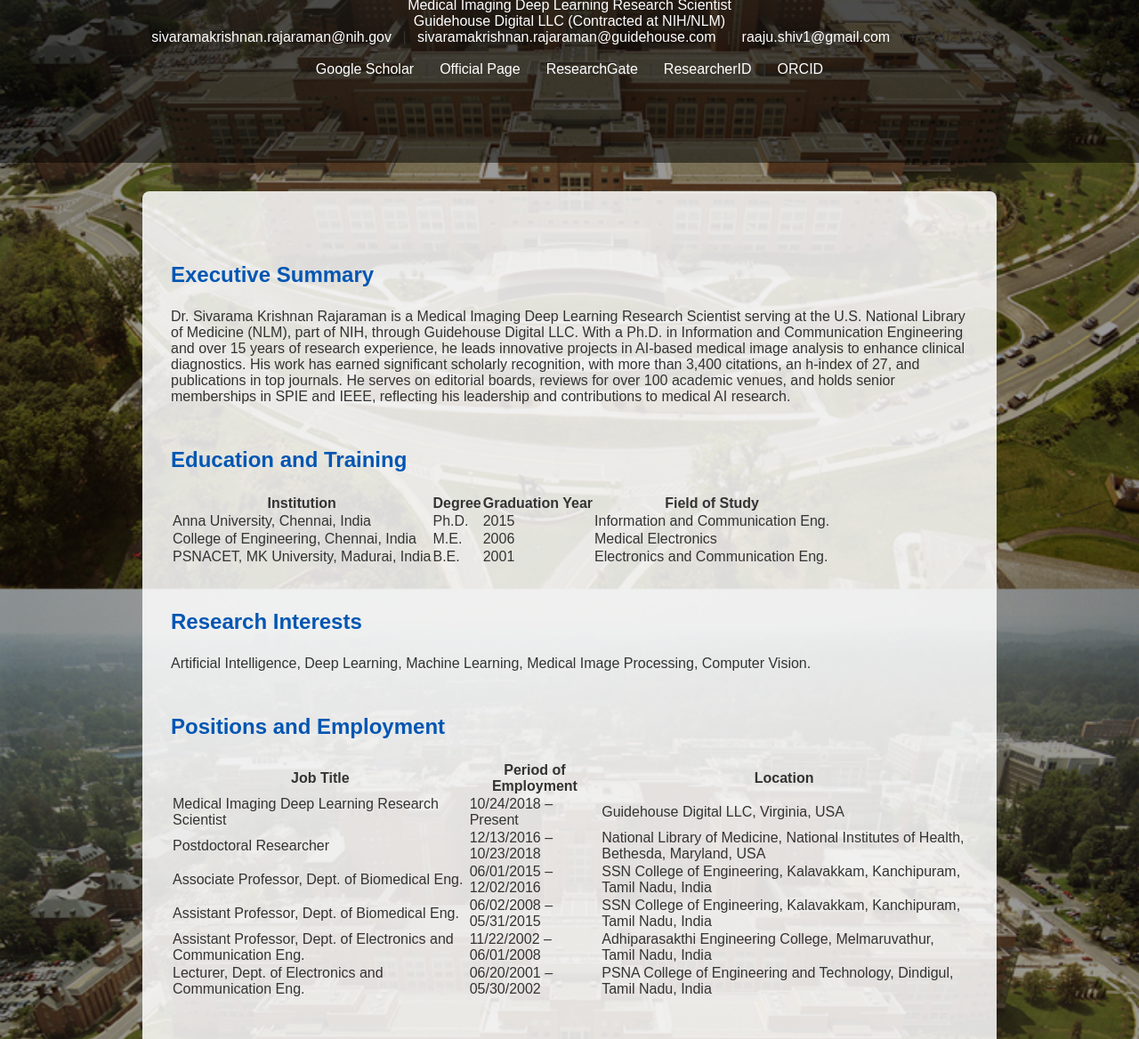
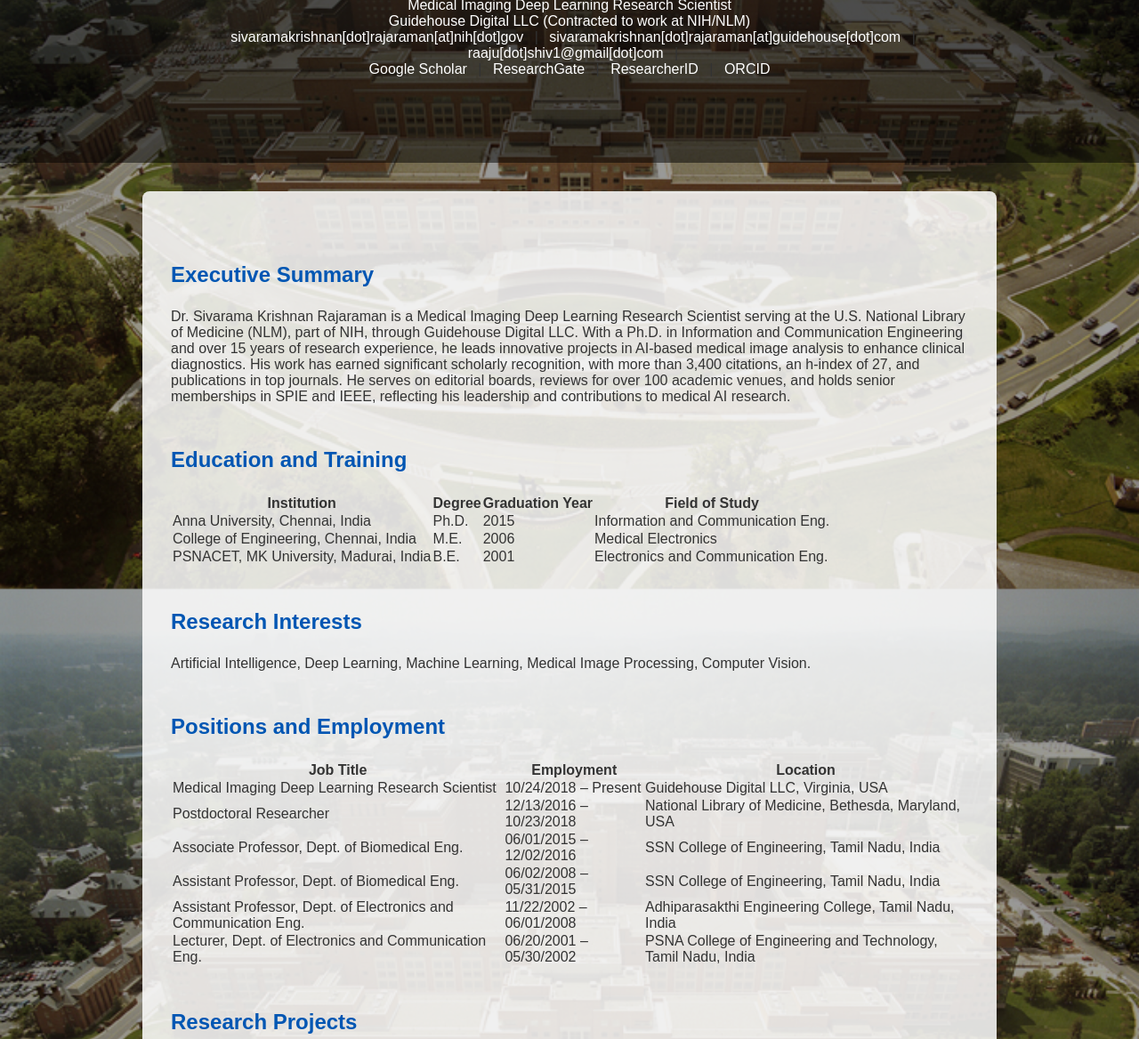
Before and after one commit to sivaramakrishnan-rajaraman/sivaramakrishnan-rajaraman.github.io, a plain HTML site: page index.html in a window 1280 px wide. Shown: the part 298-1466 px from the top of the page at 89% size. Drawn offline with Linux system fonts and the light colour scheme.

Commit message:
Update index.html

```diff
--- a/index.html
+++ b/index.html
@@ -15,16 +15,14 @@
       <img class="profile-photo" src="assets/images/RajaramanSivaramaKrishnan.jpg" alt="Dr. Sivarama Krishnan Rajaraman">
       <h1>Dr. Sivarama Krishnan Rajaraman</h1>
       <p class="title">Medical Imaging Deep Learning Research Scientist</p>
-      <p class="affiliation">Guidehouse Digital LLC (Contracted at NIH/NLM)</p>
+      <p class="affiliation">Guidehouse Digital LLC (Contracted to work at NIH/NLM)</p>
       <p class="contact">
-        <a href="mailto:sivaramakrishnan.rajaraman@nih.gov">sivaramakrishnan.rajaraman@nih.gov</a> |
-        <a href="mailto:sivaramakrishnan.rajaraman@guidehouse.com">sivaramakrishnan.rajaraman@guidehouse.com</a> |
-        <a href="mailto:raaju.shiv1@gmail.com">raaju.shiv1@gmail.com</a> |
-        +1 (202) 322-0984
+        <a href="mailto:sivaramakrishnan.rajaraman@nih.gov">sivaramakrishnan[dot]rajaraman[at]nih[dot]gov</a> |
+        <a href="mailto:sivaramakrishnan.rajaraman@guidehouse.com">sivaramakrishnan[dot]rajaraman[at]guidehouse[dot]com</a> |
+        <a href="mailto:raaju.shiv1@gmail.com">raaju[dot]shiv1@gmail[dot]com</a> |
       </p>
       <p class="social-links">
         <a href="https://scholar.google.com/citations?user=bHPu9eIAAAAJ&amp;hl=en" target="_blank">Google Scholar</a> |
-        <a href="https://lhncbc.nlm.nih.gov/LHC-personnel/staff/SivaramaKrishnanRajaraman.html" target="_blank">Official Page</a> |
         <a href="https://www.researchgate.net/profile/Sivarama_Krishnan_Rajaraman" target="_blank">ResearchGate</a> |
         <a href="http://www.researcherid.com/rid/D-3727-2017" target="_blank">ResearcherID</a> |
         <a href="http://orcid.org/0000-0003-0871-8634" target="_blank">ORCID</a>
@@ -87,7 +85,7 @@
         <thead>
           <tr>
             <th>Job Title</th>
-            <th>Period of Employment</th>
+            <th>Employment</th>
             <th>Location</th>
           </tr>
         </thead>
@@ -100,27 +98,27 @@
           <tr>
             <td>Postdoctoral Researcher</td>
             <td>12/13/2016 – 10/23/2018</td>
-            <td>National Library of Medicine, National Institutes of Health, Bethesda, Maryland, USA</td>
+            <td>National Library of Medicine, Bethesda, Maryland, USA</td>
           </tr>
           <tr>
             <td>Associate Professor, Dept. of Biomedical Eng.</td>
             <td>06/01/2015 – 12/02/2016</td>
-            <td>SSN College of Engineering, Kalavakkam, Kanchipuram, Tamil Nadu, India</td>
+            <td>SSN College of Engineering, Tamil Nadu, India</td>
           </tr>
           <tr>
             <td>Assistant Professor, Dept. of Biomedical Eng.</td>
             <td>06/02/2008 – 05/31/2015</td>
-            <td>SSN College of Engineering, Kalavakkam, Kanchipuram, Tamil Nadu, India</td>
+            <td>SSN College of Engineering, Tamil Nadu, India</td>
           </tr>
           <tr>
             <td>Assistant Professor, Dept. of Electronics and Communication Eng.</td>
             <td>11/22/2002 – 06/01/2008</td>
-            <td>Adhiparasakthi Engineering College, Melmaruvathur, Tamil Nadu, India</td>
+            <td>Adhiparasakthi Engineering College, Tamil Nadu, India</td>
           </tr>
           <tr>
             <td>Lecturer, Dept. of Electronics and Communication Eng.</td>
             <td>06/20/2001 – 05/30/2002</td>
-            <td>PSNA College of Engineering and Technology, Dindigul, Tamil Nadu, India</td>
+            <td>PSNA College of Engineering and Technology, Tamil Nadu, India</td>
           </tr>
         </tbody>
       </table>
@@ -156,12 +154,12 @@
     <section id="metrics">
       <h2>Publication Metrics</h2>
       <div class="histogram">
-        <img src="assets/images/citations.png" alt="Citations by Year (2018–2025)">
+        <img src="assets/images/citations.png" alt="Citations (2018–2025)">
       </div>
     </section>
 
     <section id="publications">
-      <h2>Highly Cited Publications</h2>
+      <h2>High-Impact Publications</h2>
       <ul class="pub-list">
         <li><a href="https://scholar.google.com/scholar?q=Pre-trained%20convolutional%20neural%20networks%20as%20feature%20extractors%20toward%20improved%20malaria%20parasite%20detection%20in%20thin%20blood%20smear%20images" target="_blank">Pre-trained convolutional neural networks as feature extractors toward improved malaria parasite detection in thin blood smear images</a> &ndash; 607 citations (2018)</li>
         <li><a href="https://scholar.google.com/scholar?q=Iteratively%20Pruned%20Deep%20Learning%20Ensembles%20for%20COVID-19%20Detection%20in%20Chest%20X-Rays" target="_blank">Iteratively Pruned Deep Learning Ensembles for COVID-19 Detection in Chest X-Rays</a> &ndash; 396 citations (2020)</li>
```
